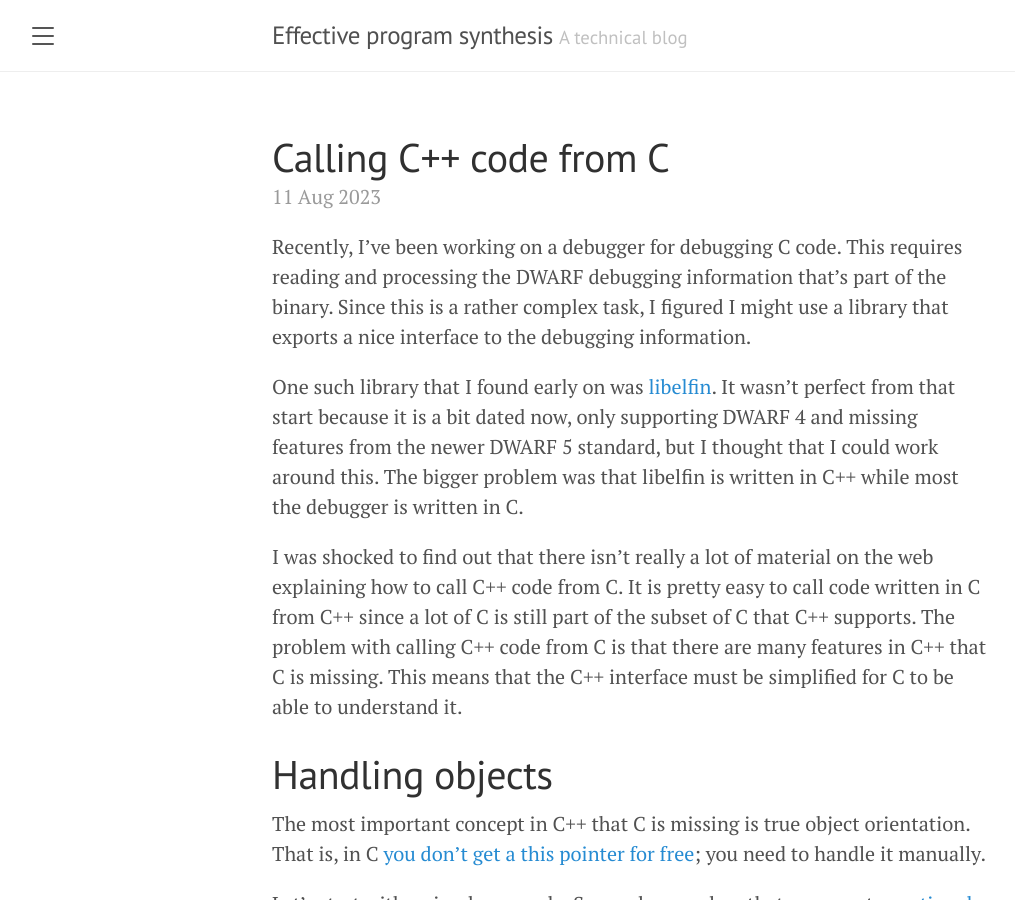
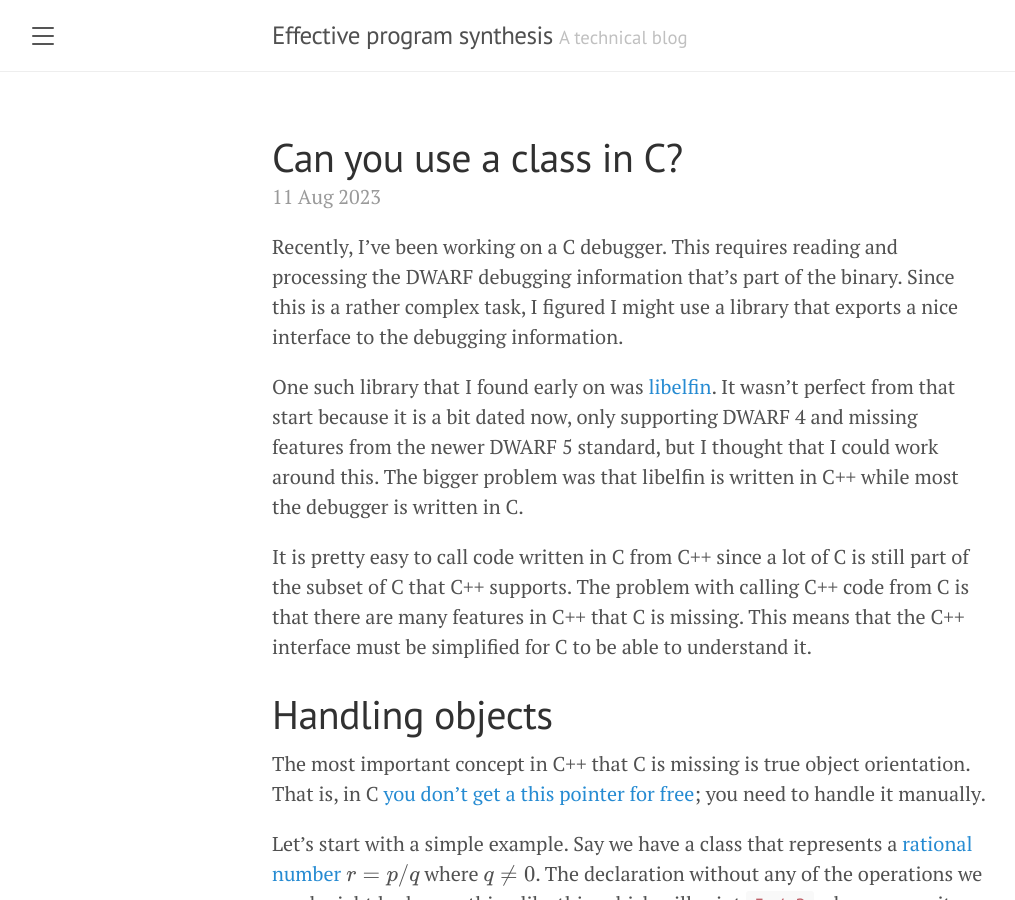
Before and after one commit to vincentbernat/thass0.github.io, a Jekyll site: the page built from _posts/2023-08-11-can-you-use-a-class-in-c.md, in a window 1280 px wide and 900 px high. Shown: the whole window, without its empty margins (8-1023 px from the left). Built offline with Jekyll 4.4.1, drawn with Linux system fonts in a browser that asks for light colours; nearby versions of some CDN libraries; formulas are drawn with MathJax 3; some of the changed text lies outside the part shown.

Commit message:
Improve wording and title

````diff
--- a/_posts/2023-08-11-calling-c++-code-from-c.md
+++ b/_posts/2023-08-11-can-you-use-a-class-in-c.md
@@ -1,14 +1,13 @@
 ---
 layout: post
-title: Calling C++ code from C
+title: Can you use a class in C?
 ---
 
-
-Recently, I've been working on a debugger for debugging C code. This requires reading and processing the DWARF debugging information that's part of the binary. Since this is a rather complex task, I figured I  might use a library that exports a nice interface to the debugging information.
+Recently, I've been working on a C debugger. This requires reading and processing the DWARF debugging information that's part of the binary. Since this is a rather complex task, I figured I  might use a library that exports a nice interface to the debugging information.
 
 One such library that I found early on was [libelfin](https://github.com/aclements/libelfin). It wasn't perfect from that start because it is a bit dated now, only supporting DWARF 4 and missing features from the newer DWARF 5 standard, but I thought that I could work around this. The bigger problem was that libelfin is written in C++ while most the debugger is written in C.
 
-I was shocked to find out that there isn't really a lot of material on the web explaining how to call C++ code from C. It is pretty easy to call code written in C from C++ since a lot of C is still part of the subset of C that C++ supports. The problem with calling C++ code from C is that there are many features in C++ that C is missing. This means that the C++ interface must be simplified for C to be able to understand it.
+It is pretty easy to call code written in C from C++ since a lot of C is still part of the subset of C that C++ supports. The problem with calling C++ code from C is that there are many features in C++ that C is missing. This means that the C++ interface must be simplified for C to be able to understand it.
 
 # Handling objects
 
@@ -153,7 +152,8 @@ gcc main.c rational.o
 ./a.out
 1.000000 0.500000
 ```
-We successfully created a class in C++ and created an interface to it that is compatible with C!
+
+We successfully created a class in C++ that we can now use in C!
 
 # Linking the C++ standard library
 
````
